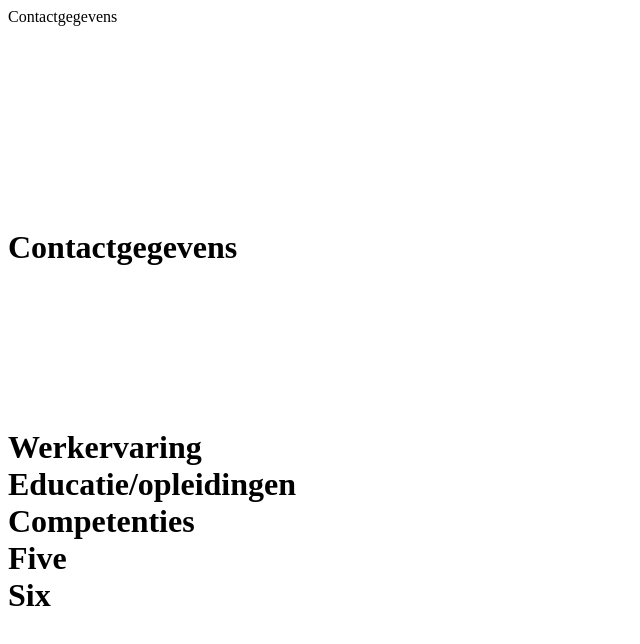
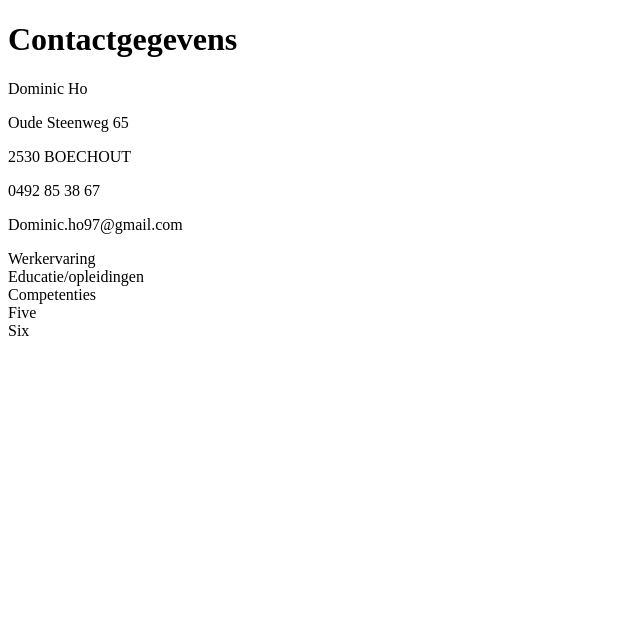
Before and after one commit to dominicho97/Mijn-CV, a plain HTML site: page index.html in a window 1280 px wide. Shown: the whole page, without its empty margins (0-640 px from the left). Drawn offline with Linux system fonts and the light colour scheme.

Commit message:
removed grid

```diff
--- a/index.html
+++ b/index.html
@@ -13,8 +13,12 @@
 
 <body>
 <div class="container">
-  <div class="one">Contactgegevens</div>
-  <h1>Contactgegevens<h1>
+  <div class="one"><h1>Contactgegevens</h1></div>
+  <p> Dominic Ho</p>
+  <p> Oude Steenweg 65</p>
+  <p> 2530 BOECHOUT</p>
+  <p> 0492 85 38 67</p>
+  <p> Dominic.ho97@gmail.com</p>
 
   <div class="two">Werkervaring</div>
   <div class="three">Educatie/opleidingen</div>
--- a/style.css
+++ b/style.css
@@ -3,14 +3,9 @@
 
 
 
-  .container{
-    justify-content: center;
-    display: grid;
-    grid-template-columns: 1fr ;
 
-    align-content: center;
-    grid-auto-rows: 200px;
 
-  justify-items: start;
 
+  p{
+    justify-content: start;
   }
```
